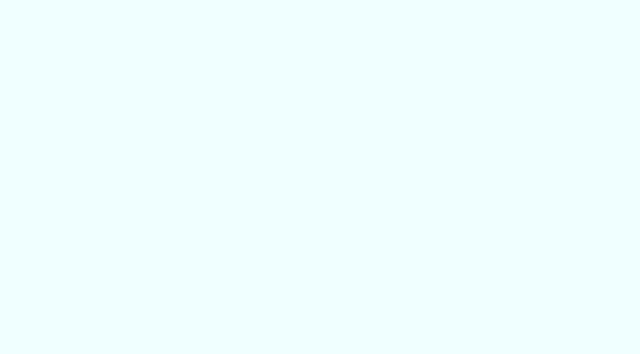
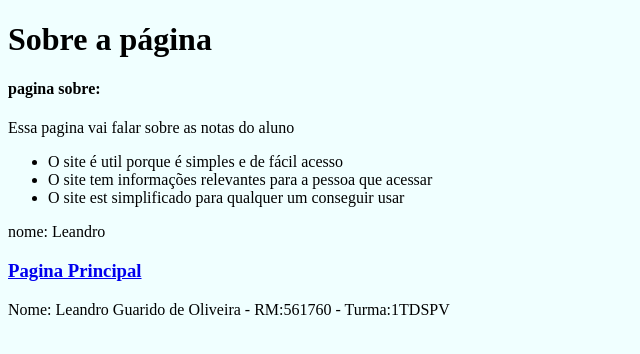
Before and after one commit to LeandroGuaridoOliveira/-cp01-front-fiap, a plain HTML site: page about.html in a window 1280 px wide. Shown: the whole page, without its empty margins (0-640 px from the left). Drawn offline with Linux system fonts and the light colour scheme.

Commit message:
Add files via upload
Finalizacao do index e about

```diff
--- a/about.html
+++ b/about.html
@@ -14,6 +14,24 @@
 </style>
 
 <body>
+    <h1>Sobre a página</h1>
+    <h4>pagina sobre:</h4>
+    <p>Essa pagina vai falar sobre as notas do aluno</p>
+    <ul>
+        <li>O site é util porque é simples e de fácil acesso</li>
+        <li>O site tem informações relevantes para a pessoa que acessar</li>
+        <li>O site est simplificado para qualquer um conseguir usar</li>
+    </ul>
+    <table>
+        <tbody>
+            nome:
+        <tfoot>
+            Leandro
+        </tfoot>
+        </tbody>
+    </table>
+    <h3><a href="index.html">Pagina Principal</a></h3>
+    <p>Nome: Leandro Guarido de Oliveira - RM:561760 - Turma:1TDSPV</p>
 
 </body>
 
```
